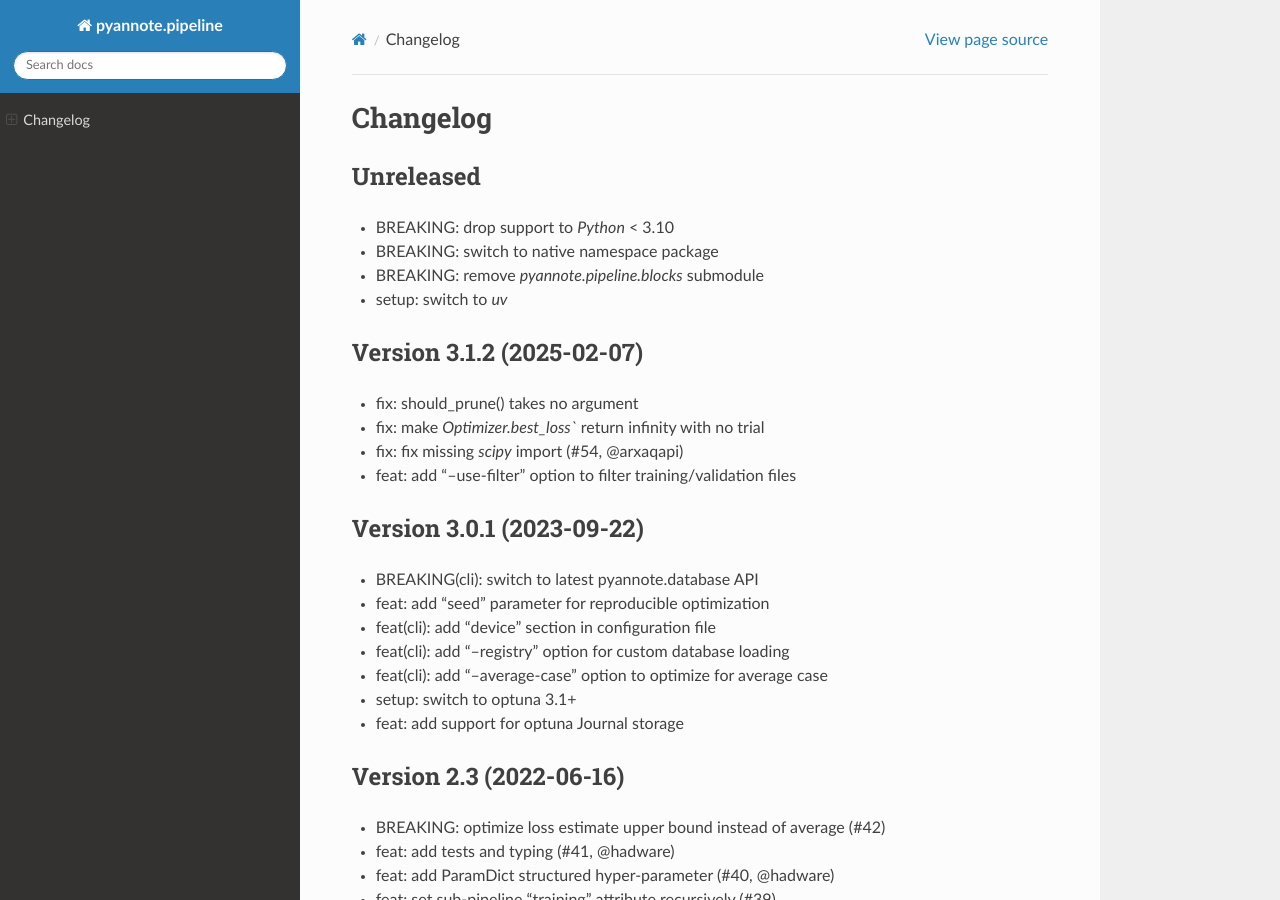
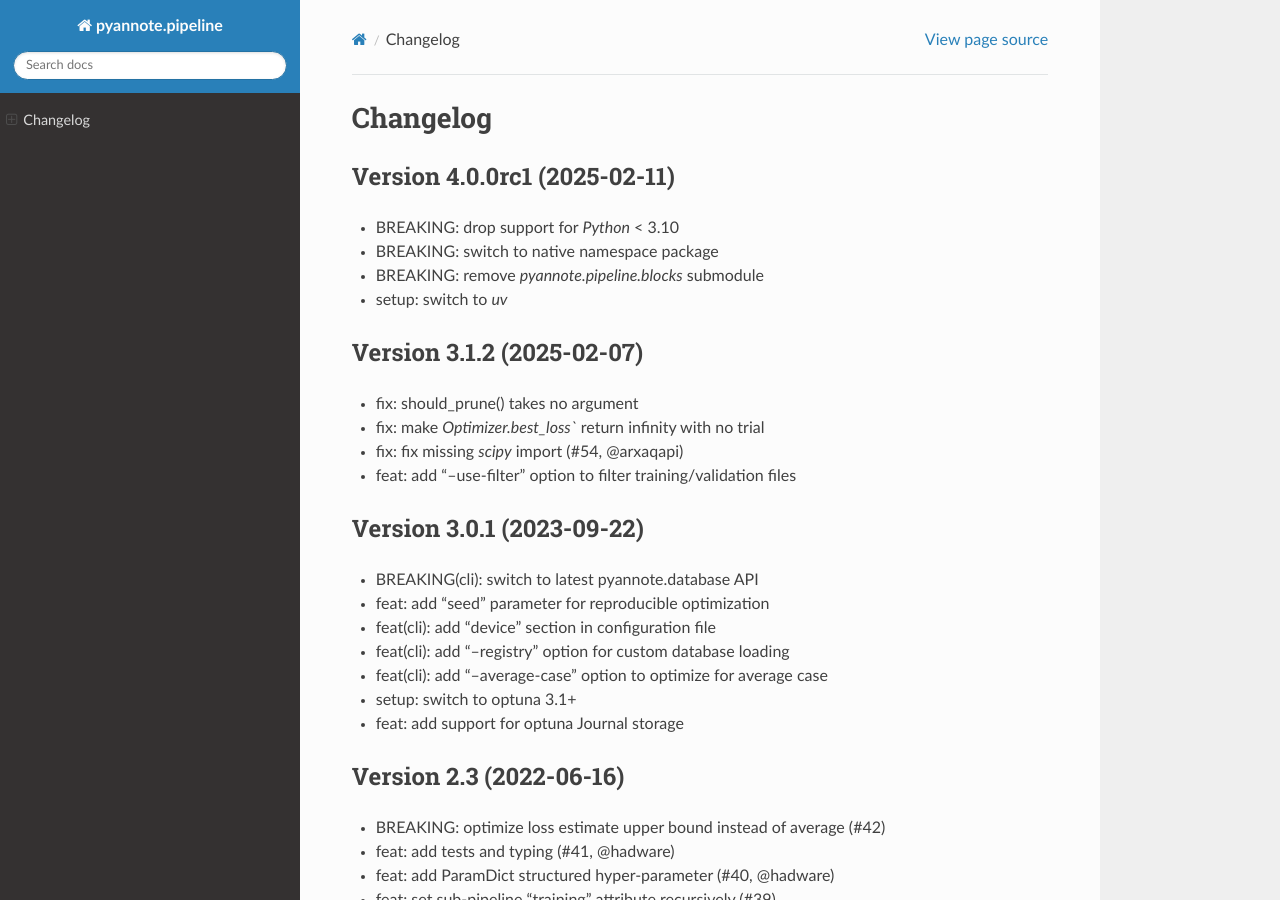
Before and after one commit to pyannote/pyannote-pipeline, a Sphinx documentation site: the page built from doc/source/changelog.rst, in a window 1280 px wide and 900 px high. Built offline with Sphinx 7.4.7 and the Read the Docs theme 3.1.0, drawn with Linux system fonts in a browser that asks for light colours; the version number could not be read and is left out.

Commit message:
doc: update changelog

```diff
--- a/doc/source/changelog.rst
+++ b/doc/source/changelog.rst
@@ -2,10 +2,10 @@
 Changelog
 #########
 
-Unreleased
-~~~~~~~~~~
+Version 4.0.0rc1 (2025-02-11)
+~~~~~~~~~~~~~~~~~~~~~~~~~~~~~
 
-- BREAKING: drop support to `Python` < 3.10
+- BREAKING: drop support for `Python` < 3.10
 - BREAKING: switch to native namespace package
 - BREAKING: remove `pyannote.pipeline.blocks` submodule
 - setup: switch to `uv`
```
